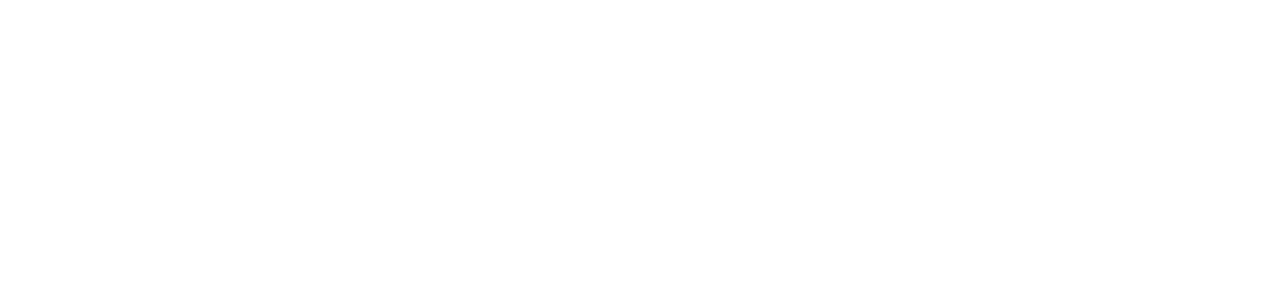
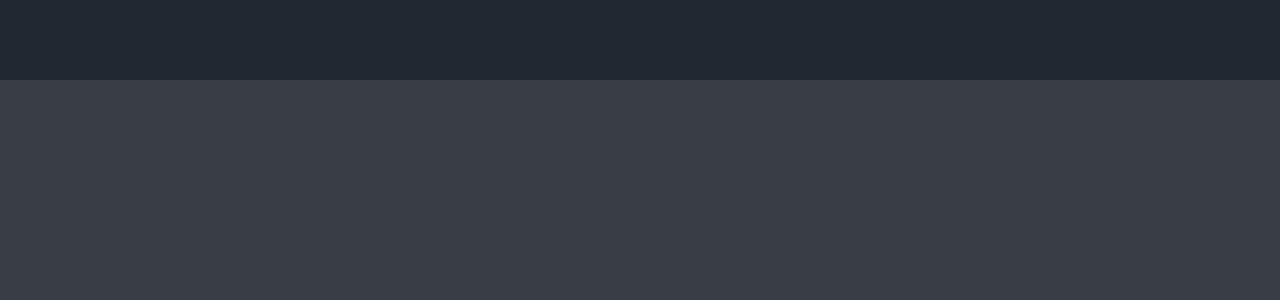
Before and after one commit to Krzysiekksi6/movie-database, a React (Create React App) app: page / in a window 1280 px wide. Shown: the top 300 px of the page. Built offline with nearby package versions, Linux system fonts and the light colour scheme.

Commit message:
test color pallete

```diff
--- a/src/App.js
+++ b/src/App.js
@@ -3,7 +3,9 @@
 function App() {
   return (
     <div>
-
+     <nav></nav>
+     <header></header>
+     <main></main>
     </div>
   );
 }
--- a/src/index.css
+++ b/src/index.css
@@ -5,4 +5,24 @@
 	font-family: -apple-system, BlinkMacSystemFont, 'Segoe UI', 'Roboto', 'Oxygen',
 		'Ubuntu', 'Cantarell', 'Fira Sans', 'Droid Sans', 'Helvetica Neue',
 		sans-serif;
+    background-color: #393E46;
+  }
+
+
+
+  nav {
+    position: fixed;
+    top: 0;
+    width: 100%;
+    height: 80px;
+    background-color: #222831;
+
 }
+
+header {
+  position: absolute;
+  top: 80px;
+  width: 100%;
+  height: 75vh;
+  background-color: #393E46;
+}
```
